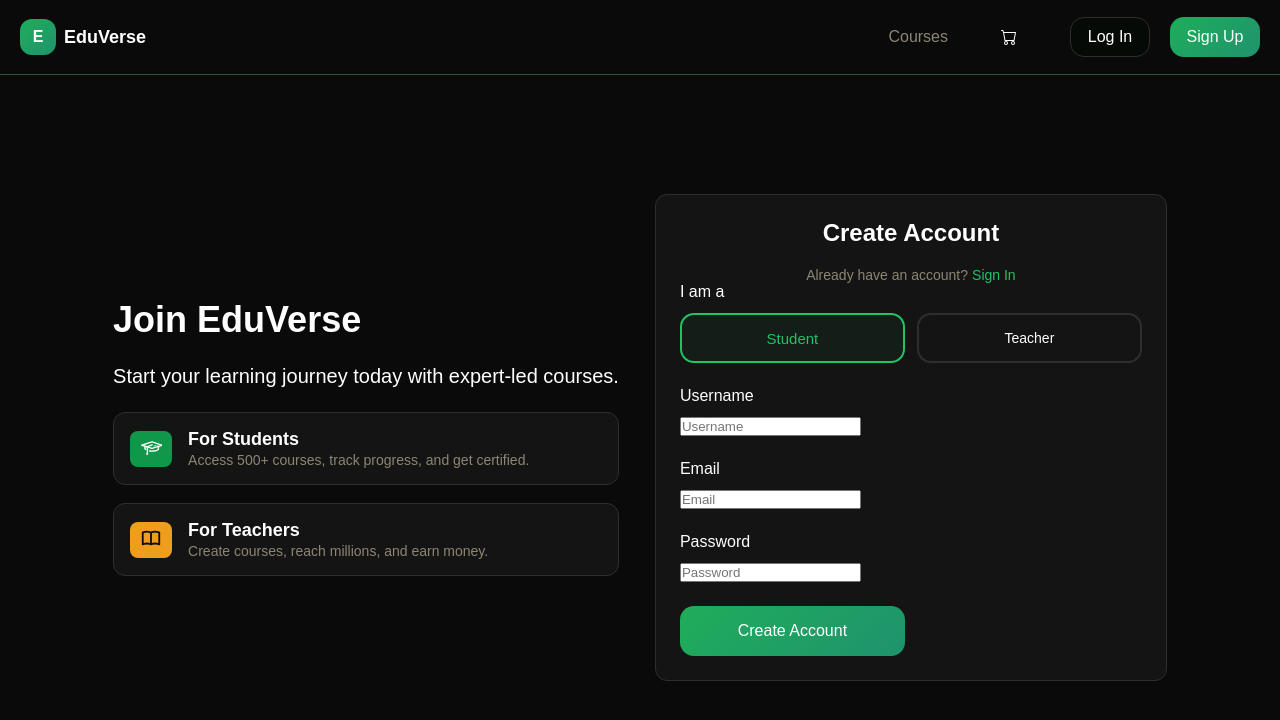
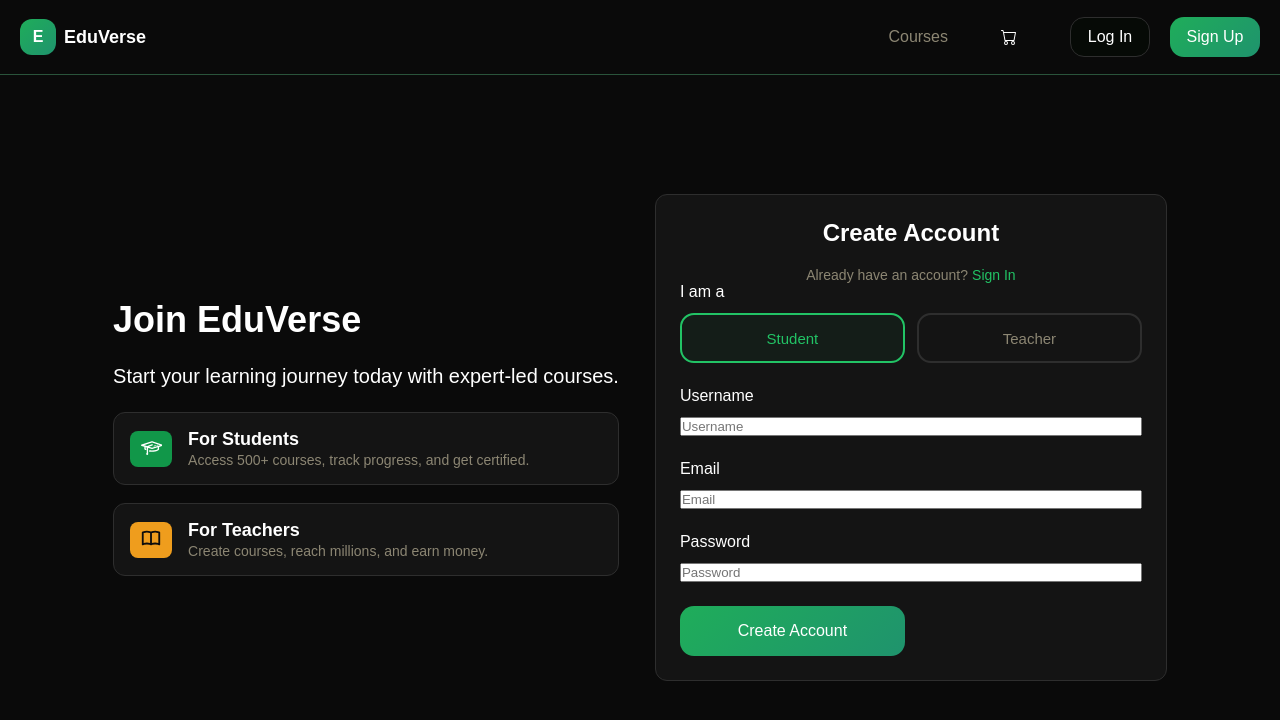
Before and after one commit to namanshukla8707/video-streaming-frontend, a React (Vite) app: page /auth in a window 1280 px wide. Shown: the top 720 px of the page. Built offline with nearby package versions, Linux system fonts and the light colour scheme.

Commit message:
authForm in progress

```diff
--- a/src/components/ui/CustomInput.tsx
+++ b/src/components/ui/CustomInput.tsx
@@ -1,4 +1,5 @@
 import { InputVariant, type CustomInputType } from "@/types/UiTypes";
+import "@/styles/scssStyles/uiStyles/CustomInput.scss";
 
 export const CustomInput = ({
   value,
--- a/src/components/ui/CustomText.tsx
+++ b/src/components/ui/CustomText.tsx
@@ -1,9 +1,9 @@
 import "@/styles/scssStyles/uiStyles/CustomText.scss";
 import type { CustomTextType } from "@/types/UiTypes";
 
-export const Text = ({ children, style }: CustomTextType) => {
+export const Text = ({ children, style, className }: CustomTextType) => {
   return (
-    <div className="general-text-div" style={style}>
+    <div className={"general-text-div" + " " + className} style={style}>
       {children}
     </div>
   );
--- a/src/pages/auth/Auth.helper.tsx
+++ b/src/pages/auth/Auth.helper.tsx
@@ -1,13 +1,12 @@
 import { CustomButton } from "@/components/ui/CustomButton";
-import { CustomInput } from "@/components/ui/CustomInput";
 import { Text } from "@/components/ui/CustomText";
 import { AuthPageStyles } from "@/styles/typescriptStyles/authStyles/AuthPage";
 import { CustomTextObjectStyles } from "@/styles/typescriptStyles/uiStyles/CustomText";
 import { UserType, type AuthTileType } from "@/types/AuthTypes";
-import { ButtonVariant, InputVariant } from "@/types/UiTypes";
-import { AuthConstant } from "@/utils/constants/AuthConstants";
+import { ButtonVariant } from "@/types/UiTypes";
 import { useState } from "react";
 import "@/styles/scssStyles/uiStyles/CustomButton.scss";
+import { getAuthMethods } from "./Auth.methods";
 
 const AuthForm = () => {
   const [authFormData, setAuthFormData] = useState({
@@ -16,100 +15,10 @@ const AuthForm = () => {
     email: "",
     password: "",
   });
-
-  const handleFormData = (e: React.ChangeEvent<HTMLInputElement>) => {
-    const { name, value } = e.target;
-
-    setAuthFormData((prev) => ({
-      ...prev,
-      [name]: value,
-    }));
-  };
-
-  const handleRoleSelect = (role: UserType) => {
-    console.log(role, "Role Logged");
-    setAuthFormData((prev) => ({
-      ...prev,
-      role,
-    }));
-  };
-
-  const getStyleForRoleButtons = (role: UserType) => {
-    return authFormData.role === role
-      ? AuthPageStyles.authCardSelectedStudentRoleButtonStyle
-      : authFormData.role === role
-      ? AuthPageStyles.authCardSelectedTeacherRoleButtonStyle
-      : AuthPageStyles.authCardNotSelectedRoleButtonStyle;
-  };
-
-  const roleInput = (
-    <div className="role-input-box">
-      <CustomButton
-        name="role"
-        onClick={() => {
-          handleRoleSelect(UserType.STUDENT);
-        }}
-        variant={ButtonVariant.SECONDARY}
-        style={getStyleForRoleButtons(UserType.STUDENT)}
-        className="secondary-btn-hover"
-      >
-        <Text style={AuthPageStyles.studentRoleButtonTextStyle}>Student</Text>
-      </CustomButton>
-      <CustomButton
-        name="role"
-        onClick={() => {
-          handleRoleSelect(UserType.TEACHER);
-        }}
-        style={getStyleForRoleButtons(UserType.TEACHER)}
-        variant={ButtonVariant.SECONDARY}
-        className="secondary-btn-hover"
-      >
-        <Text>Teacher</Text>
-      </CustomButton>
-    </div>
-  );
-
-  const usernameInput = (
-    <CustomInput
-      name="username"
-      placeholder="Username"
-      value={authFormData.username}
-      handleChange={() => {
-        handleFormData;
-      }}
-    />
-  );
-
-  const emailInput = (
-    <CustomInput
-      placeholder="Email"
-      name="email"
-      variant={InputVariant.EMAIL}
-      value={authFormData.email}
-      handleChange={() => {
-        handleFormData;
-      }}
-    />
-  );
-
-  const passwordInput = (
-    <CustomInput
-      placeholder="Password"
-      name="password"
-      variant={InputVariant.PASSWORD}
-      value={authFormData.password}
-      handleChange={() => {
-        handleFormData;
-      }}
-    />
-  );
-
-  const authFormInputComponentList = AuthConstant.AUTH_FORM_INPUT_LIST(
-    roleInput,
-    usernameInput,
-    emailInput,
-    passwordInput
-  );
+  const { authFormInputComponentList } = getAuthMethods({
+    authFormData,
+    setAuthFormData,
+  });
 
   return (
     <form className="main-auth-card-form">
@@ -124,7 +33,7 @@ const AuthForm = () => {
   );
 };
 
-const AuthCard = ({}) => {
+const AuthCard = () => {
   return (
     <div className="main-auth-card">
       <div className="auth-card-heading">
@@ -181,7 +90,7 @@ export const AuthPageLeftPortion = ({
   );
 };
 
-export const AuthPageRightPortion = ({}) => {
+export const AuthPageRightPortion = () => {
   return <AuthCard />;
 };
 
--- /dev/null
+++ b/src/pages/auth/Auth.methods.tsx
@@ -0,0 +1,111 @@
+import { CustomButton } from "@/components/ui/CustomButton";
+import { CustomInput } from "@/components/ui/CustomInput";
+import { Text } from "@/components/ui/CustomText";
+import { AuthPageStyles } from "@/styles/typescriptStyles/authStyles/AuthPage";
+import {
+  UserType,
+  type AuthMethodsType,
+  type AuthUser,
+} from "@/types/AuthTypes";
+import { ButtonVariant, InputVariant } from "@/types/UiTypes";
+import { AuthConstant } from "@/utils/constants/AuthConstants";
+
+export const getAuthMethods = ({
+  authFormData,
+  setAuthFormData,
+}: AuthMethodsType) => {
+  const handleFormData = (e: React.ChangeEvent<HTMLInputElement>) => {
+    const { name, value } = e.target;
+    setAuthFormData((prev: AuthUser) => ({
+      ...prev,
+      [name]: value,
+    }));
+  };
+
+  const handleRoleSelect = (role: UserType) => {
+    setAuthFormData((prev: AuthUser) => ({
+      ...prev,
+      role,
+    }));
+  };
+
+  const getStyleForRoleButtons = (role: UserType) => {
+    return authFormData.role === role
+      ? AuthPageStyles.authCardSelectedStudentRoleButtonStyle
+      : AuthPageStyles.authCardNotSelectedRoleButtonStyle;
+  };
+
+  const getStyleForRoleButtonText = (role: UserType) => {
+    return authFormData.role === role
+      ? AuthPageStyles.selectedRoleButtonTextStyle
+      : AuthPageStyles.notSelectedRoleButtonTextStyle;
+  };
+
+  const roleInput = (
+    <div className="role-input-box">
+      {AuthConstant.AUTH_FORM_ROLE_BUTTON_LIST.map((item, key) => (
+        <CustomButton
+          key={key}
+          name="role"
+          onClick={() => {
+            handleRoleSelect(item.role);
+          }}
+          variant={ButtonVariant.SECONDARY}
+          style={getStyleForRoleButtons(item.role)}
+          className="secondary-btn-hover"
+        >
+          <Text
+            className="auth-form-role-not-selected-text"
+            style={getStyleForRoleButtonText(item.role)}
+          >
+            {item.role.valueOf()}
+          </Text>
+        </CustomButton>
+      ))}
+    </div>
+  );
+
+  const usernameInput = (
+    <CustomInput
+      name="username"
+      placeholder="Username"
+      value={authFormData.username}
+      handleChange={() => {
+        handleFormData;
+      }}
+    />
+  );
+
+  const emailInput = (
+    <CustomInput
+      placeholder="Email"
+      name="email"
+      variant={InputVariant.EMAIL}
+      value={authFormData.email}
+      handleChange={() => {
+        handleFormData;
+      }}
+    />
+  );
+
+  const passwordInput = (
+    <CustomInput
+      placeholder="Password"
+      name="password"
+      variant={InputVariant.PASSWORD}
+      value={authFormData.password}
+      handleChange={() => {
+        handleFormData;
+      }}
+    />
+  );
+
+  const authFormInputComponentList = AuthConstant.AUTH_FORM_INPUT_LIST(
+    roleInput,
+    usernameInput,
+    emailInput,
+    passwordInput
+  );
+
+  return { authFormInputComponentList };
+};
--- a/src/styles/scssStyles/uiStyles/CustomButton.scss
+++ b/src/styles/scssStyles/uiStyles/CustomButton.scss
@@ -61,7 +61,13 @@
 
 .secondary-btn-hover {
   border: 2px solid $secondary-gray-color;
+  .auth-form-role-not-selected-text {
+    color: #8c8673;
+  }
   &:hover {
+    .auth-form-role-not-selected-text {
+      color: var(--primary-green-color);
+    }
     border: 2px solid $primary-green-color;
   }
 }
--- /dev/null
+++ b/src/styles/scssStyles/uiStyles/CustomInput.scss
@@ -0,0 +1,8 @@
+@use "../../../main.scss" as *;
+
+.custom-input-box{
+    .custom-input{
+        width:100%;
+
+    }
+}
--- a/src/styles/typescriptStyles/authStyles/AuthPage.tsx
+++ b/src/styles/typescriptStyles/authStyles/AuthPage.tsx
@@ -42,12 +42,12 @@ export const AuthPageStyles = {
   authCardNotSelectedRoleButtonStyle: {
     backgroundColor: "var(--primary-gray-color)",
   } as CSSProperties,
-  authCardSelectedTeacherRoleButtonStyle: {
-    border: "2px solid var(--primary-green-color)",
-    backgroundColor: "#22c3650d",
+  selectedRoleButtonTextStyle:{
+    color:"var(--primary-green-color)",
+    fontSize:"15px",
+    fontWeight:500
   } as CSSProperties,
-  studentRoleButtonTextStyle:{
-    color:"var(--primary-green-color)",
+  notSelectedRoleButtonTextStyle:{
     fontSize:"15px",
     fontWeight:500
   } as CSSProperties
--- a/src/types/AuthTypes.ts
+++ b/src/types/AuthTypes.ts
@@ -2,7 +2,7 @@ export interface User {
   id: number;
   username: string;
   email: string;
-  role: string;
+  role: UserType;
 }
 
 export interface AuthStoreState {
@@ -20,7 +20,19 @@ export interface AuthTileType {
   iconDivStyle?: React.CSSProperties;
 }
 
-export enum UserType{
-  STUDENT,
-  TEACHER
+export enum UserType {
+  STUDENT = "Student",
+  TEACHER = "Teacher",
 }
+
+export interface AuthMethodsType {
+  authFormData: AuthUser;
+  setAuthFormData: React.Dispatch<React.SetStateAction<any>>;
+}
+
+export interface AuthUser {
+  username?: string;
+  role?: UserType;
+  email?: string;
+  password: string;
+}
--- a/src/types/UiTypes.ts
+++ b/src/types/UiTypes.ts
@@ -33,6 +33,7 @@ export interface CustomImageType {
 export interface CustomTextType {
   children: React.ReactNode;
   style?: React.CSSProperties;
+  className?:string
 }
 
 export interface CustomFormInputType {
--- a/src/utils/constants/AuthConstants.ts
+++ b/src/utils/constants/AuthConstants.ts
@@ -1,3 +1,5 @@
+import { UserType } from "@/types/AuthTypes";
+
 export const AuthConstant = {
   AUTH_FORM_INPUT_LIST: (
     inputComponent_1: React.ReactNode,
@@ -22,4 +24,9 @@ export const AuthConstant = {
       inputComponent: inputComponent_4,
     },
   ],
+
+  AUTH_FORM_ROLE_BUTTON_LIST: [
+    { role: UserType.STUDENT },
+    { role: UserType.TEACHER },
+  ],
 };
```
Also changed, not shown: 1 other file (tests, documents, lock files or other folders).
